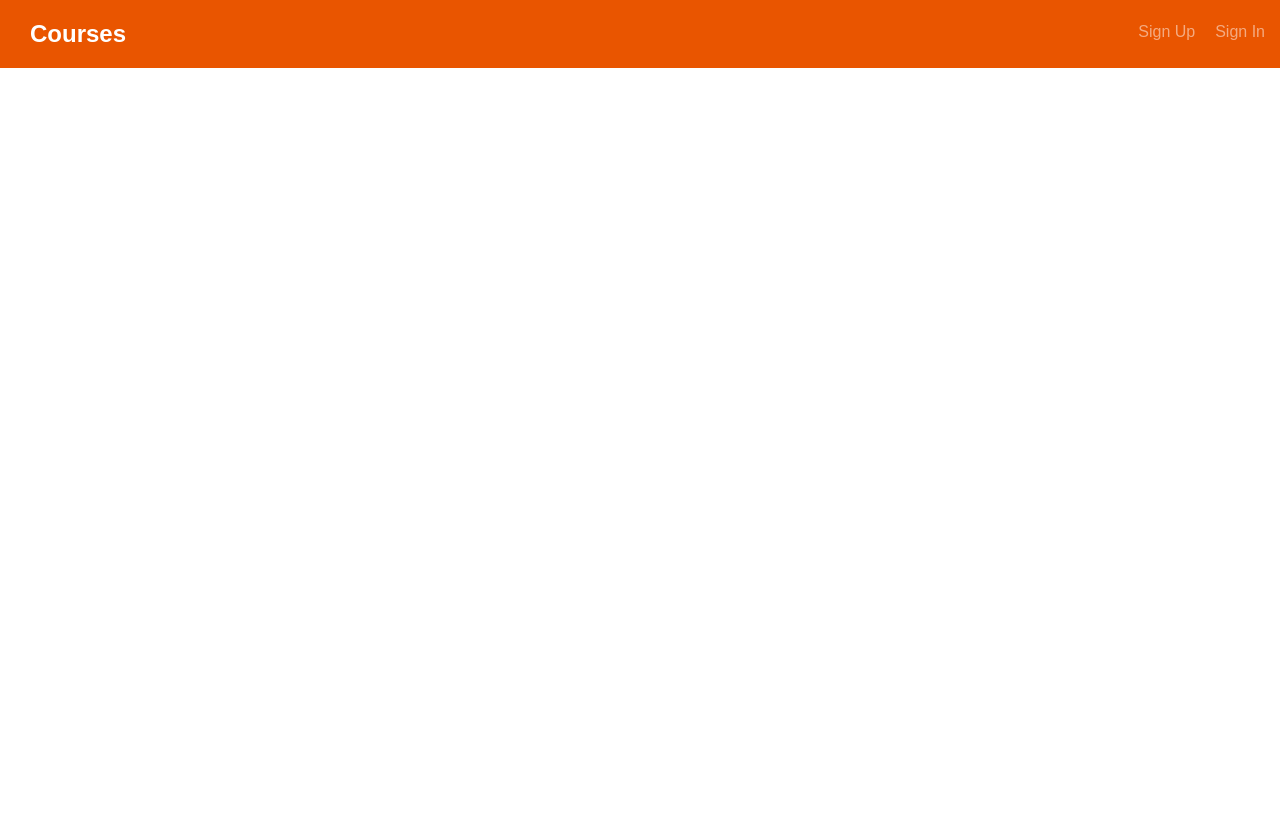
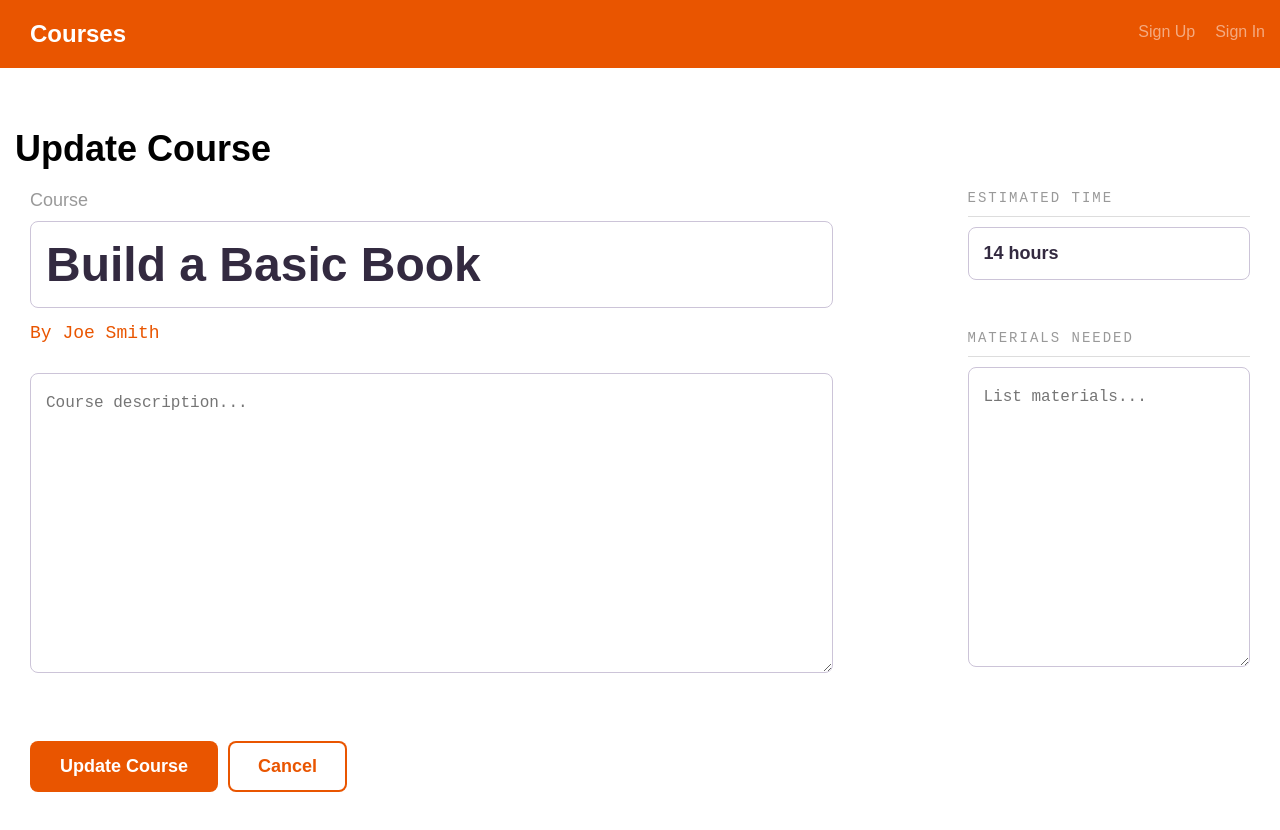
Before and after one commit to RyanLuttrell/react-with-rest-api, a React (Create React App) app in the folder client/: page /courses/1/update in a window 1280 px wide. Before the commit the page ends 800 px from the top, so only its background shows below. Built offline with nearby package versions, Linux system fonts and the light colour scheme.

Commit message:
Added CreateCourse and UpdateCourse components

```diff
--- a/client/src/App.js
+++ b/client/src/App.js
@@ -7,6 +7,8 @@
 import CourseDetail from './components/CourseDetail';
 import UserSignIn from './components/UserSignIn';
 import UserSignUp from './components/UserSignUp';
+import CreateCourse from './components/CreateCourse';
+import UpdateCourse from './components/UpdateCourse';
 
 function App() {
 
@@ -17,10 +19,14 @@
 
         <Switch>
           <Route exact path='/' component={Courses} />
-          <Route path='/course-details/:id' component={CourseDetail} />
+          <Route exact path='/courses/create' component={CreateCourse} />
+          <Route path='/courses/:id/update' component={UpdateCourse} />
+          <Route exact path='/courses/:id' component={CourseDetail} />
           <Route path='/signin' component={UserSignIn} />
           <Route path='/signup' component={UserSignUp} />
+
         </Switch>
+
       </div>
     </Router>
   );
--- a/client/src/components/CourseDetail.js
+++ b/client/src/components/CourseDetail.js
@@ -26,7 +26,7 @@
         <div>
             <div className="actions--bar">
             <div className="bounds">
-            <div className="grid-100"><span><NavLink className='button' to='/'>Update Course</NavLink><button className='button' onClick={deleteCourse}>Delete Course</button></span>
+            <div className="grid-100"><span><NavLink className='button' to='/courses/:id/update'>Update Course</NavLink><button className='button' onClick={deleteCourse}>Delete Course</button></span>
             <NavLink className='button button-secondary' to='/'>Return to List</NavLink></div>
 
             </div>
--- a/client/src/components/CourseModule.js
+++ b/client/src/components/CourseModule.js
@@ -3,7 +3,7 @@
 
 const CourseModule = (props) => {
 
-    const url = `/course-details/${props.data.id}`
+    const url = `/courses/${props.data.id}`
 
     return (
         <div className="grid-33"><NavLink className='course--module course--link' to={url}>
--- a/client/src/components/Courses.js
+++ b/client/src/components/Courses.js
@@ -1,5 +1,6 @@
 import React, {useState, useEffect} from 'react';
 import axios from 'axios';
+import {NavLink} from 'react-router-dom';
 import CourseModule from './CourseModule';
 
 const Courses = () => {
@@ -15,12 +16,12 @@
     return(
         <div className="bounds">
             {results}
-            <div className="grid-33"><a className="course--module course--add--module" href="create-course.html">
+            <div className="grid-33"><NavLink className="course--module course--add--module" to='/courses/:id/create'>
             <h3 className="course--add--title"><svg version="1.1" xmlns="http://www.w3.org/2000/svg" x="0px" y="0px"
                 viewBox="0 0 13 13" className="add">
                 <polygon points="7,6 7,0 6,0 6,6 0,6 0,7 6,7 6,13 7,13 7,7 13,7 13,6 "></polygon>
               </svg>New Course</h3>
-          </a></div>
+          </NavLink></div>
         </div>
     )
 }
--- /dev/null
+++ b/client/src/components/CreateCourse.js
@@ -0,0 +1,64 @@
+import React from 'react';
+import {NavLink} from 'react-router-dom';
+
+const CreateCourse = () => {
+
+
+    const tempFunction = () => {
+        console.log('Woohoo');
+    }
+
+    return (
+        <div>
+            <div className="bounds course--detail">
+                <h1>Create Course</h1>
+                <div>
+                    <div>
+                        <h2 className="validation--errors--label">Validation errors</h2>
+                        <div className="validation-errors">
+                        <ul>
+                            <li>Please provide a value for "Title"</li>
+                            <li>Please provide a value for "Description"</li>
+                        </ul>
+                        </div>
+                    </div>
+                <form>
+                    <div className="grid-66">
+                        <div className="course--header">
+                            <h4 className="course--label">Course</h4>
+                            <div>
+                                <input id="title" name="title" type="text" className="input-title course--title--input" placeholder="Course title..." />
+                            </div>
+                            <p>By Joe Smith</p>
+                        </div>
+                        <div className="course--description">
+                            <div><textarea id="description" name="description" className="" placeholder="Course description..."></textarea></div>
+                        </div>
+                    </div>
+                    <div className="grid-25 grid-right">
+                        <div className="course--stats">
+                            <ul className="course--stats--list">
+                                <li className="course--stats--list--item">
+                                    <h4>Estimated Time</h4>
+                                    <div>
+                                        <input id="estimatedTime" name="estimatedTime" type="text" className="course--time--input" placeholder="Hours" />
+                                    </div>
+                                </li>
+                                <li className="course--stats--list--item">
+                                    <h4>Materials Needed</h4>
+                                    <div>
+                                        <textarea id="materialsNeeded" name="materialsNeeded" className="" placeholder="List materials..."></textarea>
+                                    </div>
+                                </li>
+                            </ul>
+                        </div>
+                    </div>
+                    <div className="grid-100 pad-bottom"><button className="button" type="submit">Create Course</button><NavLink className="button button-secondary" to='/'>Cancel</NavLink></div>
+                </form>
+                </div>
+            </div>
+        </div>
+    )
+}
+
+export default CreateCourse;
--- /dev/null
+++ b/client/src/components/UpdateCourse.js
@@ -0,0 +1,54 @@
+import React from 'react';
+import {NavLink} from 'react-router-dom';
+
+const UpdateCourse =() => {
+    return (
+        <div>
+            <div className="bounds course--detail">
+                <h1>Update Course</h1>
+                <div>
+                    <form>
+                        <div className="grid-66">
+                            <div className="course--header">
+                                <h4 className="course--label">Course</h4>
+                                <div>
+                                    <input id="title" name="title" type="text" className="input-title course--title--input" placeholder="Course title..." value="Build a Basic Book"/>
+                                </div>
+                                <p>By Joe Smith</p>
+                            </div>
+                            <div className="course--description">
+                                <div>
+                                    <textarea id="description" name="description" className="" placeholder="Course description..."></textarea>
+                                </div>
+                            </div>
+                        </div>
+                        <div className="grid-25 grid-right">
+                            <div className="course--stats">
+                                <ul className="course--stats--list">
+                                    <li className="course--stats--list--item">
+                                        <h4>Estimated Time</h4>
+                                        <div>
+                                            <input id="estimatedTime" name="estimatedTime" type="text" className="course--time--input" placeholder="Hours" value="14 hours"/>
+                                        </div>
+                                    </li>
+                                    <li className="course--stats--list--item">
+                                        <h4>Materials Needed</h4>
+                                        <div>
+                                            <textarea id="materialsNeeded" name="materialsNeeded" className="" placeholder="List materials..."></textarea>
+                                        </div>
+                                    </li>
+                                </ul>
+                            </div>
+                        </div>
+                        <div className="grid-100 pad-bottom">
+                            <button className="button" type="submit">Update Course</button>
+                            <NavLink className="button button-secondary" to='/'>Cancel</NavLink>
+                        </div>
+                    </form>
+                </div>
+            </div>
+        </div>
+    )
+}
+
+export default UpdateCourse;
```
